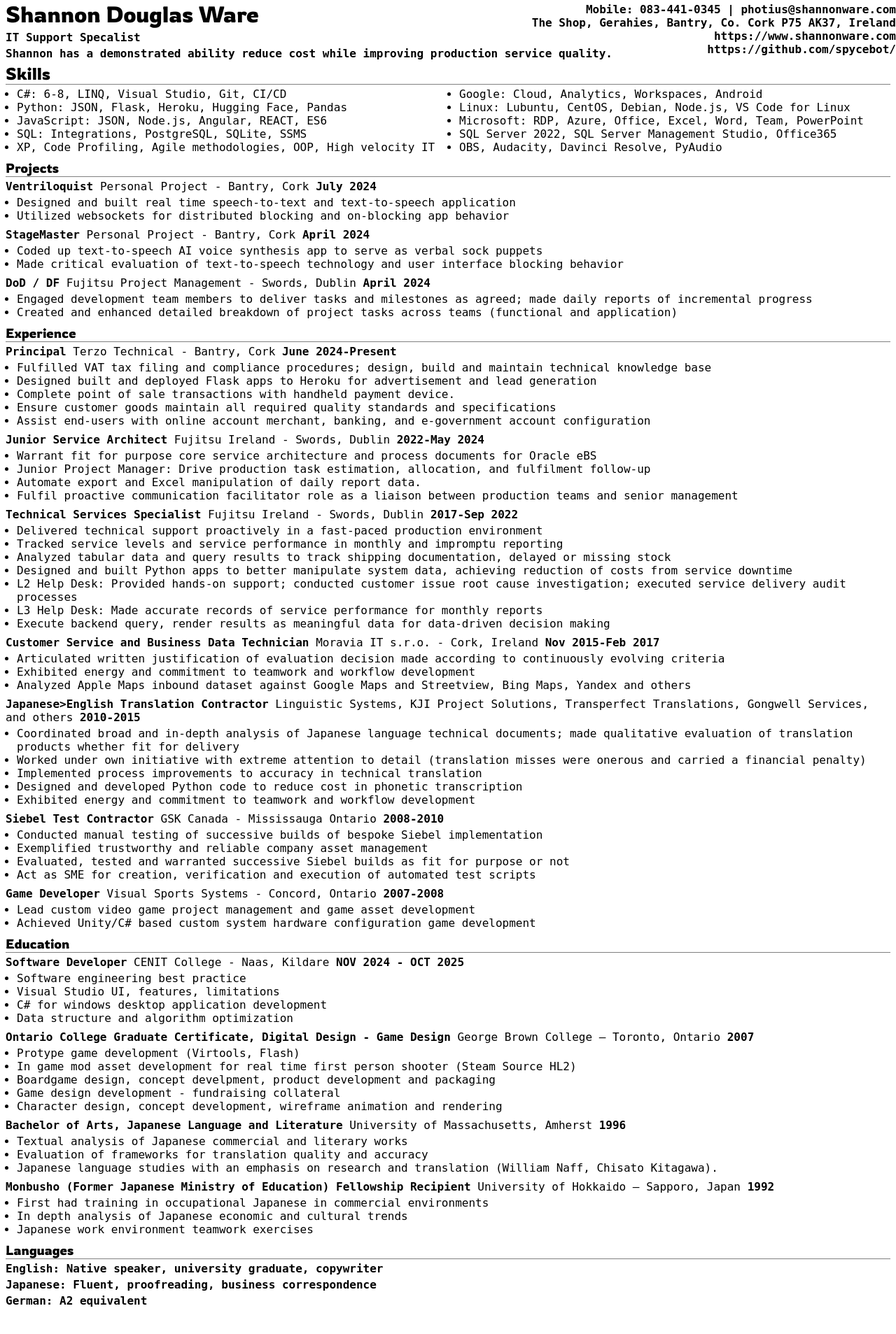
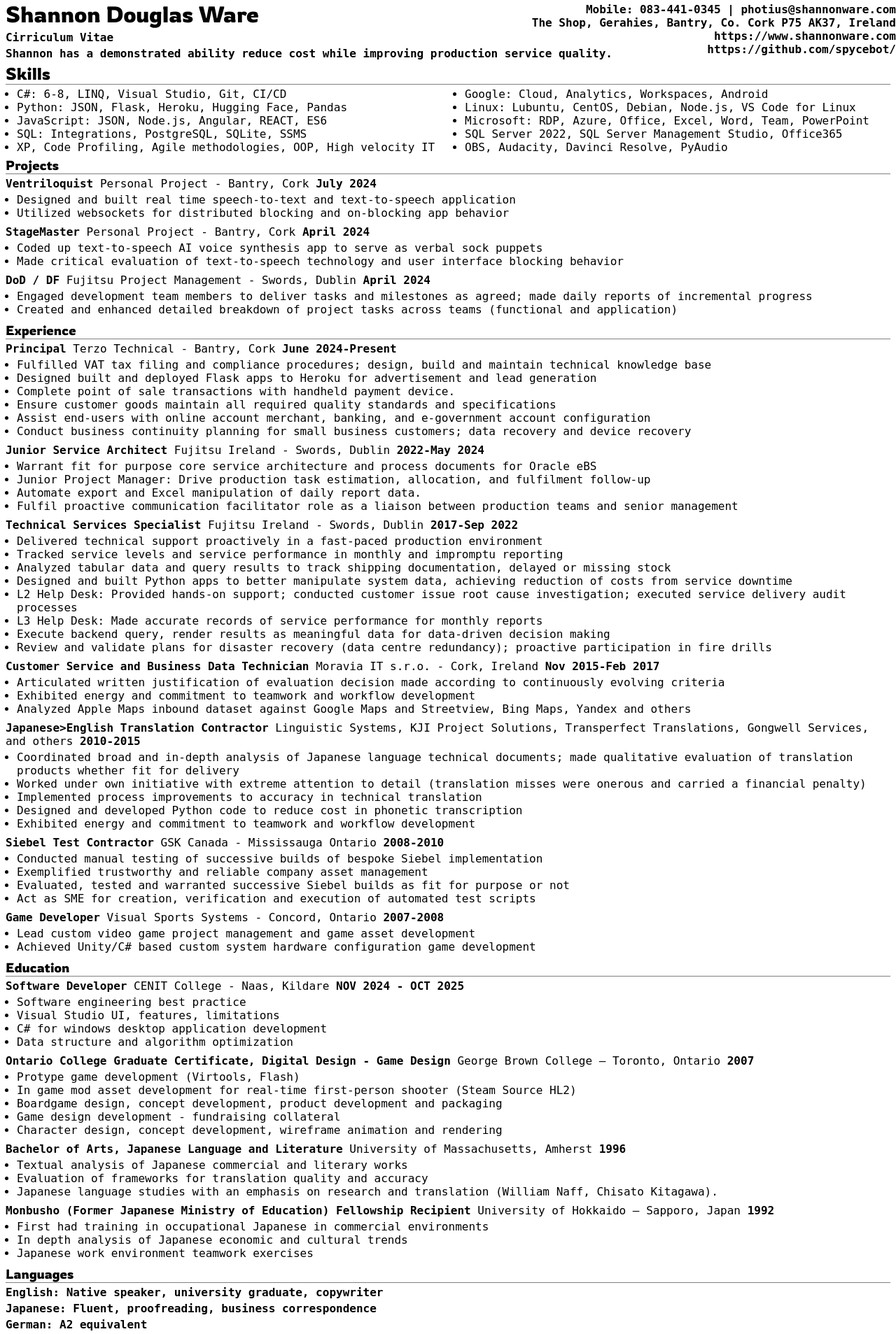
Before and after one commit to spycebot/alex-freberg-cv, a Flask app: page /curriculum-vitae in a window 1280 px wide. Shown: the whole page at 70% size. Before the commit the page ends 1868 px from the top, so only its background shows below. Run offline with Flask 3, Linux system fonts and the light colour scheme; some web fonts are replaced.

Commit message:
Add business continuity work experience; update JavaScript one page

```diff
--- a/static/terzo.css
+++ b/static/terzo.css
@@ -177,14 +177,8 @@ li {
     display: block;
 }
 
-#skills_left {
-    float: left;
-    width: 50%;
-}
-
-#skills_right {
-    float: right;
-    width: 50%;
+#skills {
+    column-count: 2;
 }
 
 /* Handset */
--- a/templates/curriculum-vitae.html
+++ b/templates/curriculum-vitae.html
@@ -1,13 +1,13 @@
 {% extends 'base.html' %}
 
 {% block head %}
-<title>Shannon Douglas Ware - CV - IT Support Specalist - Reperio Human Capital (Ireland) Ltd</title>
+<title>Shannon Douglas Ware - CV - Cirriculum Vitae</title>
 
 {% endblock %}
 
 {% block body %}
 
-<p id="occupation">IT Support Specalist</p>
+<p id="occupation">Cirriculum Vitae</p>
 <p id="address">
     <span>Mobile: 083-441-0345 | photius@shannonware.com</span>
     <span>The Shop, Gerahies, Bantry, Co. Cork P75 AK37, Ireland</span>
@@ -18,25 +18,19 @@
 <p>Shannon has a demonstrated ability reduce cost while improving production service quality.</p>
 <!-- p>Shannon has a deep knowledge of industry analytical tools and methods including open source (Python) integration with proprietary tools (Microsoft).</p -->
 <h2>Skills</h2>
-<section>
-    <div id="skills_left">
+<section id="skills">
         <ul>
             <li>C#: 6-8, LINQ, Visual Studio, Git, CI/CD</li>
             <li>Python: JSON, Flask, Heroku, Hugging Face, Pandas</li>
             <li>JavaScript: JSON, Node.js, Angular, REACT, ES6</li>
             <li>SQL: Integrations, PostgreSQL, SQLite, SSMS</li>
             <li>XP, Code Profiling, Agile methodologies, OOP, High velocity IT</li>
-        </ul>
-    </div>
-    <div id="skills_right">
-        <ul>
             <li>Google: Cloud, Analytics, Workspaces, Android</li>
             <li>Linux: Lubuntu, CentOS, Debian, Node.js, VS Code for Linux</li>
             <li>Microsoft: RDP, Azure, Office, Excel, Word, Team, PowerPoint</li>
             <li>SQL Server 2022, SQL Server Management Studio, Office365</li>
             <li>OBS, Audacity, Davinci Resolve, PyAudio</li>
         </ul>
-    </div>
 </section>
 <h3>Projects</h3>
 
@@ -85,6 +79,7 @@
     <li>Complete point of sale transactions with handheld payment device.</li>
     <li>Ensure customer goods maintain all required quality standards and specifications</li>
     <li>Assist end-users with online account merchant, banking, and e-government account configuration</li>
+    <li>Conduct business continuity planning for small business customers; data recovery and device recovery</li>
 </ul>
 
 
@@ -113,6 +108,7 @@
     <li>L2 Help Desk: Provided hands-on support; conducted customer issue root cause investigation; executed service delivery audit processes</li>
     <li>L3 Help Desk: Made accurate records of service performance for monthly reports</li>
     <li>Execute backend query, render results as meaningful data for data-driven decision making</li>
+    <li>Review and validate plans for disaster recovery (data centre redundancy); proactive participation in fire drills</li>
 </ul>
 
 <p class="entry_headline">
@@ -184,8 +180,8 @@
     <span class="entry_date">2007</span>
 <ul>
     <li>Protype game development (Virtools, Flash)</li>
-    <li>In game mod asset development for real time first person shooter (Steam Source HL2)</li>
-    <li>Boardgame design, concept develpment, product development and packaging</li>
+    <li>In game mod asset development for real-time first-person shooter (Steam Source HL2)</li>
+    <li>Boardgame design, concept development, product development and packaging</li>
     <li>Game design development - fundraising collateral</li>
     <li>Character design, concept development, wireframe animation and rendering</li>
 
```
Also changed, not shown: templates/one-page-javascript.html (+26 -0 lines).
